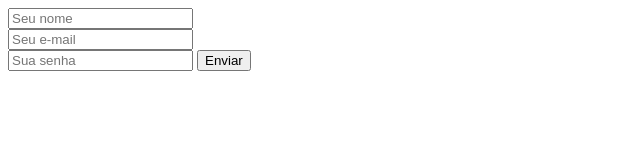
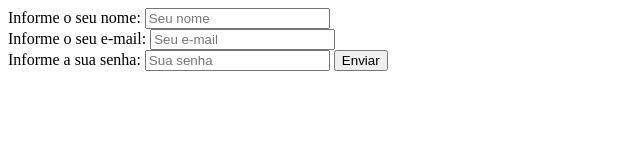
Before and after one commit to jizin/curso-ebac, a plain HTML site: page index.html in a window 1280 px wide. Shown: the whole page, without its empty margins (0-640 px from the left). Drawn offline with Linux system fonts and the light colour scheme.

Commit message:
corrigindo erros

```diff
--- a/index.html
+++ b/index.html
@@ -8,10 +8,13 @@
 </head>
 <body>
     <form>
+        <label>Informe o seu nome: </label>
         <input type="text" placeholder="Seu nome">
         <br>
+        <label>Informe o seu e-mail: </label>
         <input type="email" placeholder="Seu e-mail">
         <br>
+        <label>Informe a sua senha: </label>
         <input type="password" placeholder="Sua senha">
 
         <button type="submit">Enviar</button>
```
